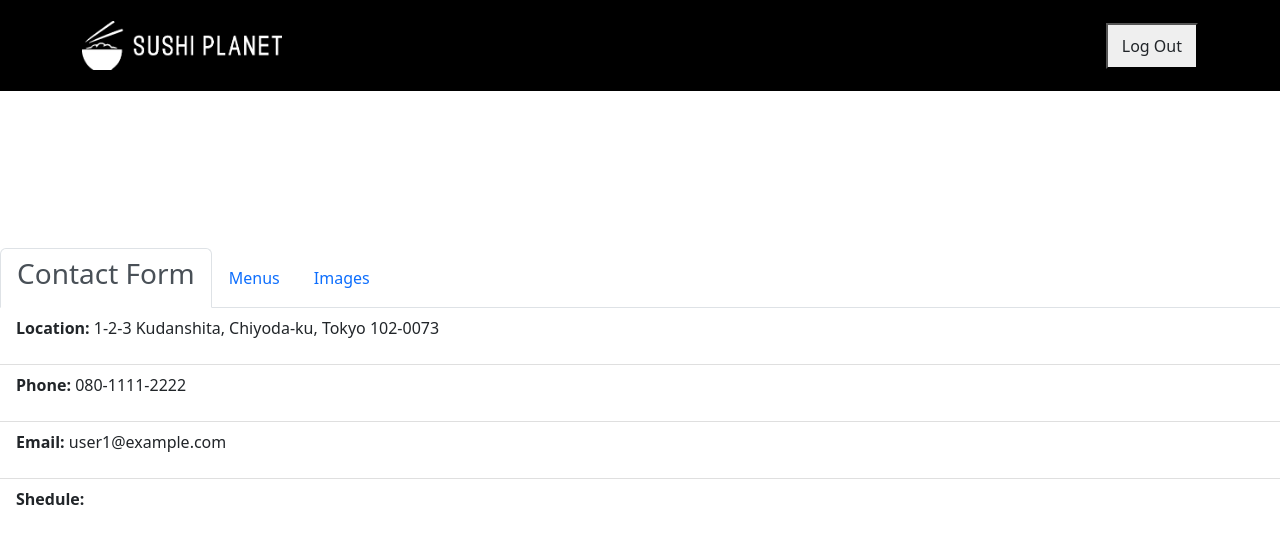
After one commit to Buidlor/Sushi-Planet-v2, a PHP site: page /backoffice.php in a window 1280 px wide. The commit adds this page. Shown: the top 544 px of the page. Run offline with PHP 8.4, Linux system fonts and the light colour scheme.

Commit message:
start on the back office

```diff
--- /dev/null
+++ b/application/source/backoffice.php
@@ -0,0 +1,63 @@
+<!DOCTYPE html>
+<html lang="en">
+<head>
+    <meta charset="UTF-8">
+    <meta http-equiv="X-UA-Compatible" content="IE=edge">
+    <meta name="viewport" content="width=device-width, initial-scale=1.0">
+    <link href="https://cdn.jsdelivr.net/npm/bootstrap@5.2.3/dist/css/bootstrap.min.css" rel="stylesheet" integrity="sha384-rbsA2VBKQhggwzxH7pPCaAqO46MgnOM80zW1RWuH61DGLwZJEdK2Kadq2F9CUG65" crossorigin="anonymous">
+    <link rel="stylesheet" href="style.css">
+    <title>Backoffice-Sushi-Planet</title>
+</head>
+<body>
+    <!-- navbar -->
+  <nav class="navbar navbar-expand-lg bg-black navbar-dark py-3 fixed-top">
+    <div class="container">
+
+      <a href="#welcome" class="navbar-brand">
+        <img src="images/logosushiplanet2white.png" width="200" alt="logo image" class="d-inline-block align-middle">
+      </a>
+      <button class="navbar-toggler" type="button" data-bs-toggle="collapse" data-bs-target="#navmenu">
+        <span class="navbar-toggler-icon text-white"></span>
+      </button>
+      <div class="collapse navbar-collapse" id="navmenu">
+        <ul class="navbar-nav ms-auto">
+          <li class="nav-item">
+            <button><a href="#" class="nav-link text-dark">Log Out</a></button>
+          </li>
+        </ul>
+      </div>
+    </div>
+  </nav>
+
+    <nav class="mt-5">
+        <div class="nav nav-tabs" id="nav-tab" role="tablist">
+            <button class="nav-link active " id="nav-home-tab" data-bs-toggle="tab" data-bs-target="#nav-home"
+            type="button" role="tab" aria-controls="nav-home" aria-selected="true"><h3>Contact Form</h3></button>
+            <button class="nav-link" id="nav-profile-tab" data-bs-toggle="tab" data-bs-target="#nav-profile"
+            type="button" role="tab" aria-controls="nav-profile" aria-selected="false">Menus</button>
+            <button class="nav-link" id="nav-contact-tab" data-bs-toggle="tab" data-bs-target="#nav-contact"
+            type="button" role="tab" aria-controls="nav-contact" aria-selected="false">Images</button>
+        </div>
+    </nav>
+
+    <div class="tab-content" id="nav-tabContent">
+    <div class="tab-pane fade show active" id="nav-home" role="tabpanel" aria-labelledby="nav-home-tab"
+        tabindex="0">
+        <ul class="list-group list-group-flush">
+            <li class="list-group-item">
+                <p><strong>Location: </strong>1-2-3 Kudanshita, Chiyoda-ku, Tokyo 102-0073</p>
+            </li>
+            <li class="list-group-item">
+                <p><strong>Phone: </strong> 080-1111-2222</p>
+            </li>
+            <li class="list-group-item">
+                <p><strong>Email: </strong> user1@example.com</p>
+            </li>
+            <li class="list-group-item">
+                <p><strong>Shedule: </strong></p>
+            </li>
+        </ul>
+    </div>
+
+</body>
+</html>
--- a/application/source/style.css
+++ b/application/source/style.css
@@ -1,7 +1,7 @@
 body::before{
     display: block;
     content: '';
-    height: 70px;
+    height: 200px;
 }
 ::-webkit-scrollbar {
     width: 4px;
```
Also changed, not shown: application/source/config.php (+27 -6 lines), application/source/index.php (+8 -47 lines).
